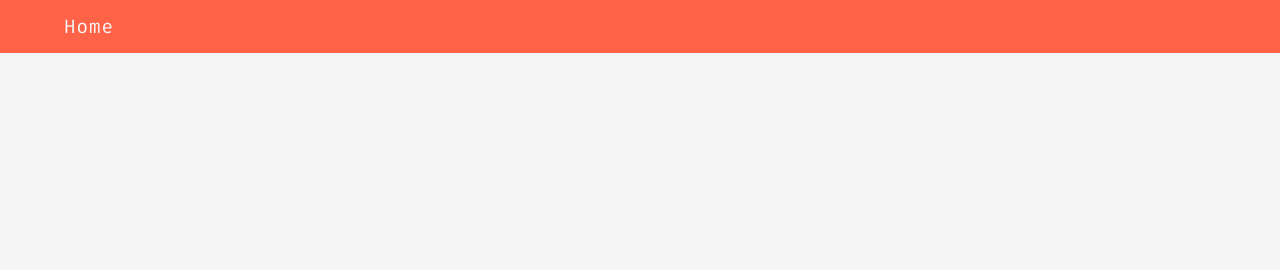
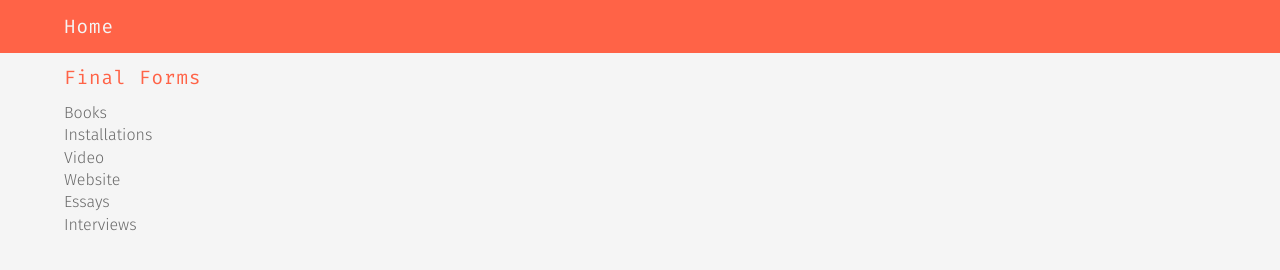
Before and after one commit to mmcdermott18/thesis, a plain HTML site: page legible/index.html in a window 1280 px wide. Drawn offline with Linux system fonts and the light colour scheme.

Commit message:
legible forms

```diff
--- a/legible/index.html
+++ b/legible/index.html
@@ -14,7 +14,15 @@
 		</div>
 	</header>
 	<div id="container">
-
+		<h1>Final Forms</h1>
+		<ul>
+			<li>Books</li>
+			<li>Installations</li>
+			<li>Video</li>
+			<li>Website</li>
+			<li>Essays</li>
+			<li>Interviews</li>
+		</ul>
 	</div>
 </body>
 </html>
```
